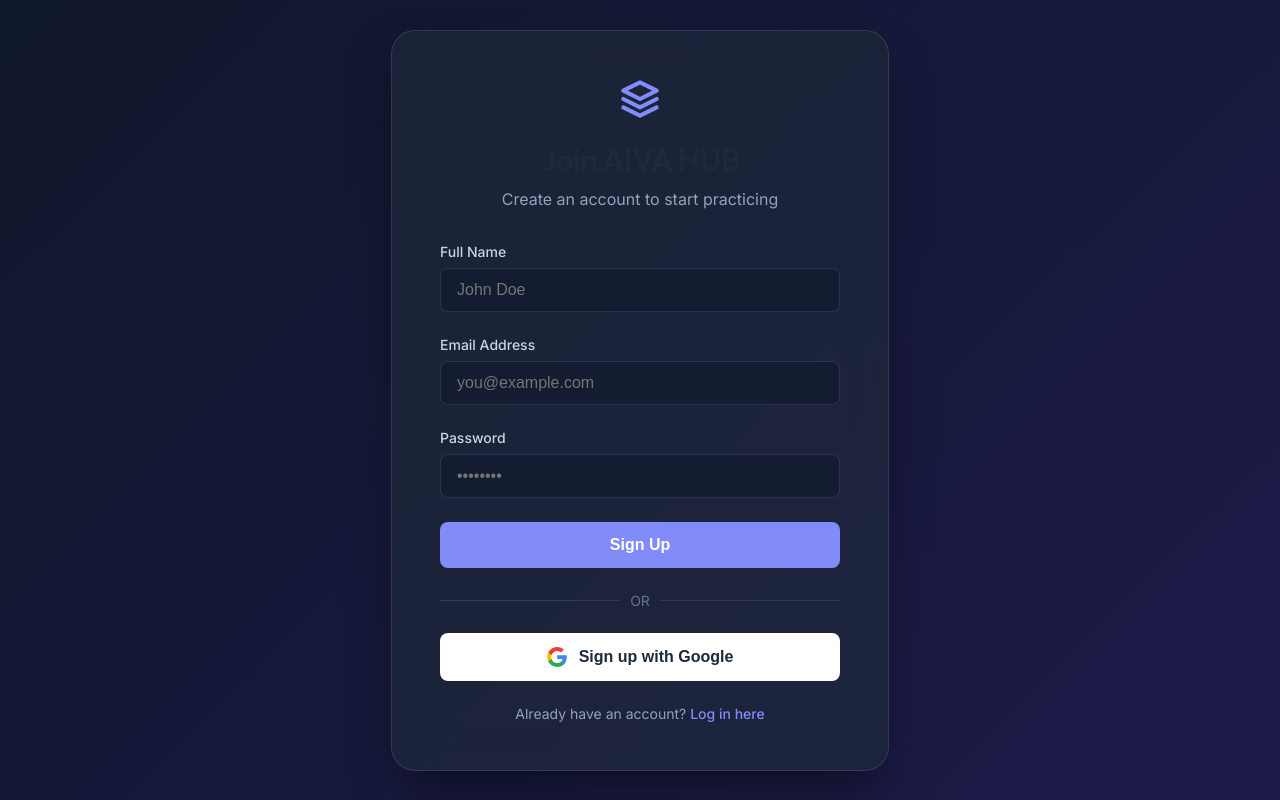
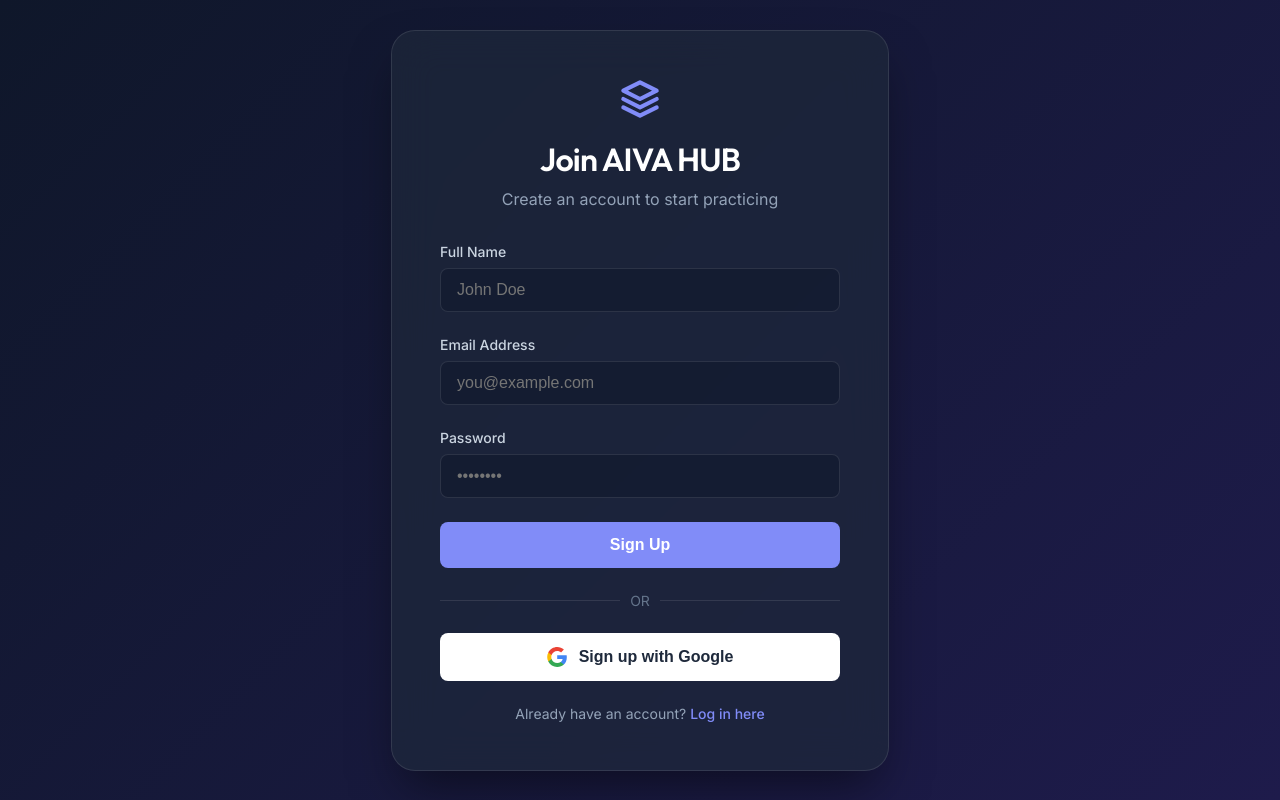
Before and after one commit to PritishKhokrale/aiva-interview-platform, a Flask app: page /auth/signup in a window 1280 px wide. Run offline with Flask 3, Linux system fonts and the light colour scheme; some libraries are stand-ins or nearby versions.

Commit message:
Unify dashboard UI with landing page dark theme

```diff
--- a/frontend/static/css/style.css
+++ b/frontend/static/css/style.css
@@ -1,22 +1,23 @@
 :root {
-  --bg-primary: #FFFFFF;
-  --bg-secondary: #F7F9FC;
-  --primary-color: #2563EB;
-  --primary-hover: #1D4ED8;
-  --text-primary: #1F2937;
-  --text-secondary: #4B5563;
-  --border-color: #E5E7EB;
+  --bg-primary: rgba(30, 41, 59, 0.5); /* Slate 800 with opacity for cards/sidebar */
+  --bg-secondary: transparent;
+  --primary-color: #818cf8; /* Indigo 400 */
+  --primary-hover: #6366f1; /* Indigo 500 */
+  --text-primary: #FFFFFF;
+  --text-secondary: #94a3b8; /* Slate 400 */
+  --border-color: rgba(255, 255, 255, 0.1);
   --success-color: #10B981;
   --danger-color: #EF4444;
-  --card-shadow: 0 4px 6px -1px rgba(0, 0, 0, 0.05), 0 2px 4px -2px rgba(0, 0, 0, 0.05);
-  --card-shadow-hover: 0 10px 15px -3px rgba(0, 0, 0, 0.1), 0 4px 6px -4px rgba(0, 0, 0, 0.05);
+  --card-shadow: 0 4px 6px -1px rgba(0, 0, 0, 0.3), 0 2px 4px -2px rgba(0, 0, 0, 0.3);
+  --card-shadow-hover: 0 10px 15px -3px rgba(0, 0, 0, 0.4), 0 4px 6px -4px rgba(0, 0, 0, 0.4);
 }
 
 body {
   margin: 0;
   padding: 0;
   font-family: 'Inter', -apple-system, BlinkMacSystemFont, "Segoe UI", Roboto, Helvetica, Arial, sans-serif;
-  background-color: var(--bg-secondary);
+  background: linear-gradient(135deg, #0f172a 0%, #1e1b4b 100%);
+  background-attachment: fixed;
   color: var(--text-primary);
   min-height: 100vh;
   display: flex;
```
